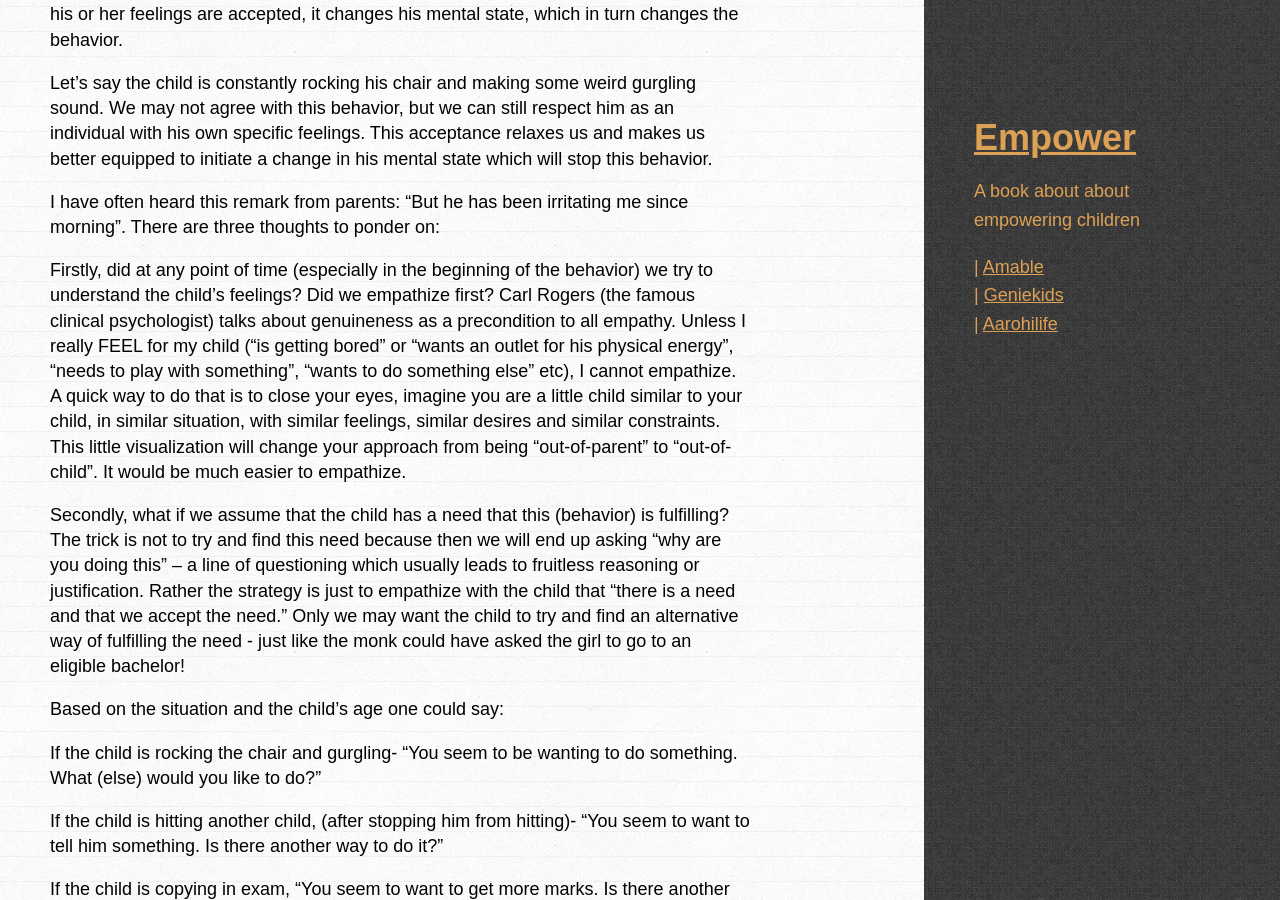
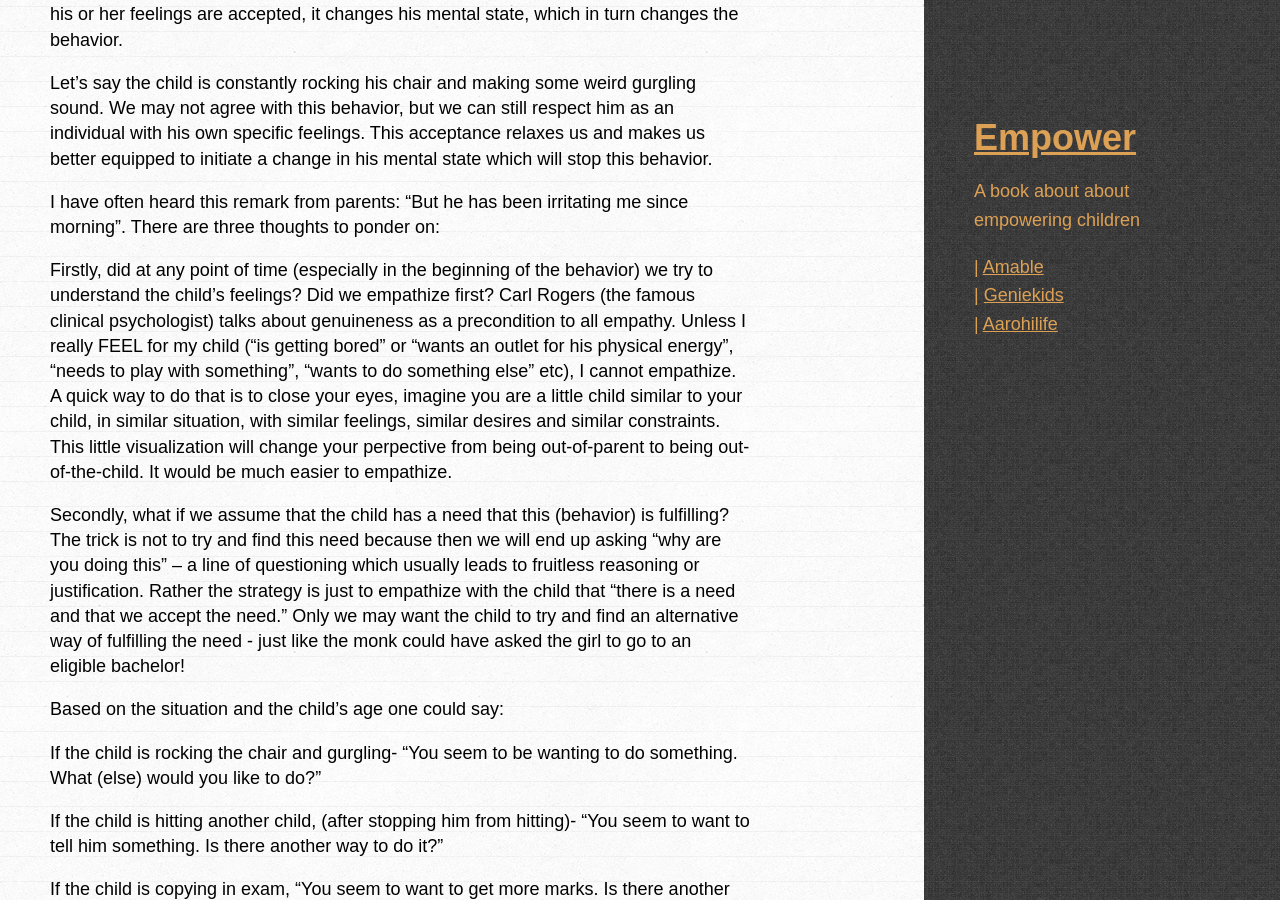
Before and after one commit to amitkaps/empower, a Jekyll site: the page built from _posts/2013-08-10-empathy.md, in a window 1280 px wide and 900 px high, scrolled down 729 px. Built offline with Jekyll 4.4.1, drawn with Linux system fonts in a browser that asks for light colours; some web fonts are replaced.

Commit message:
Updated 2013-08-10-empathy.md

```diff
--- a/_posts/2013-08-10-empathy.md
+++ b/_posts/2013-08-10-empathy.md
@@ -15,7 +16,7 @@ Let’s say the child is constantly rocking his chair and making some weird gurg
 
 I have often heard this remark from parents: “But he has been irritating me since morning”. There are three thoughts to ponder on:
 
-Firstly, did at any point of time (especially in the beginning of the behavior) we try to understand the child’s feelings? Did we empathize first? Carl Rogers (the famous clinical psychologist) talks about genuineness as a precondition to all empathy. Unless I really FEEL for my child (“is getting bored” or “wants an outlet for his physical energy”, “needs to play with something”, “wants to do something else” etc), I cannot empathize. A quick way to do that is to close your eyes, imagine you are a little child similar to your child, in similar situation, with similar feelings, similar desires and similar constraints. This little visualization will change your approach from being “out-of-parent” to “out-of-child”. It would be much easier to empathize.
+Firstly, did at any point of time (especially in the beginning of the behavior) we try to understand the child’s feelings? Did we empathize first? Carl Rogers (the famous clinical psychologist) talks about genuineness as a precondition to all empathy. Unless I really FEEL for my child (“is getting bored” or “wants an outlet for his physical energy”, “needs to play with something”, “wants to do something else” etc), I cannot empathize. A quick way to do that is to close your eyes, imagine you are a little child similar to your child, in similar situation, with similar feelings, similar desires and similar constraints. This little visualization will change your perpective from being out-of-parent to being out-of-the-child. It would be much easier to empathize.
 
 Secondly, what if we assume that the child has a need that this (behavior) is fulfilling? The trick is not to try and find this need because then we will end up asking “why are you doing this” – a line of questioning which usually leads to fruitless reasoning or justification. Rather the strategy is just to empathize with the child that "there is a need and that we accept the need." Only we may want the child to try and find an alternative way of fulfilling the need - just like the monk could have asked the girl to go to an eligible bachelor!
 
```
Also changed, not shown: other parts of _posts/2013-08-10-empathy.md (+1 -0 lines).
